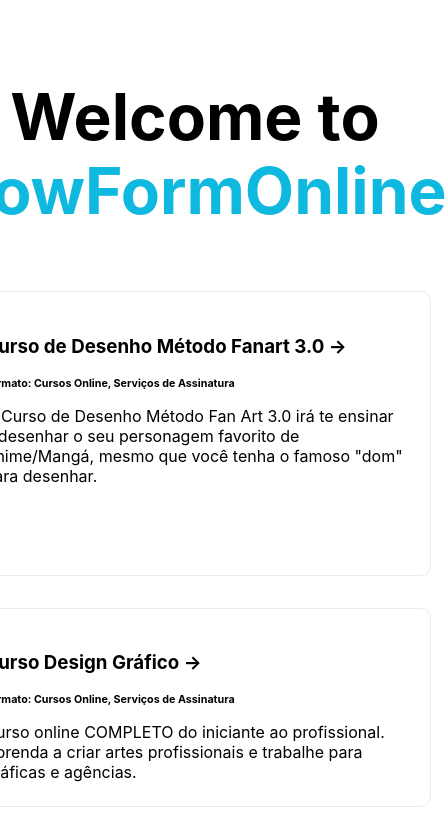
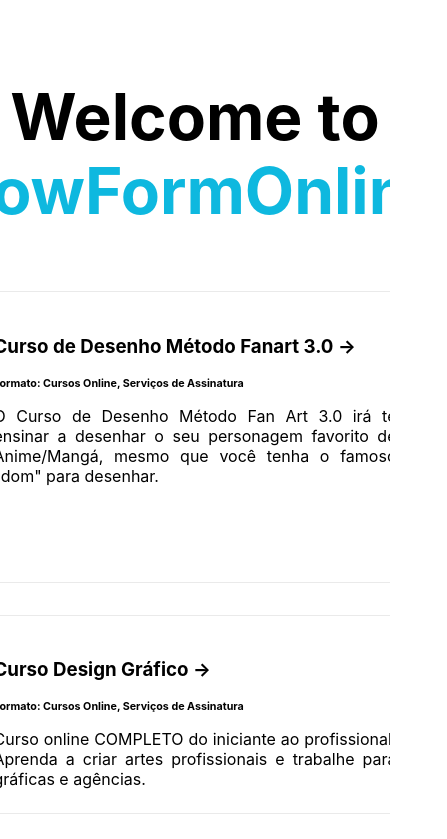
Before and after one commit to alefvieira/loja-de-cursos, a Next.js app: page / in a window 390 px wide. Shown: the top 839 px of the page, 447 px wide, since content can reach past the window. Built offline with nearby package versions, Linux system fonts and the light colour scheme.

Commit message:
Add files via upload

```diff
--- a/pages/index.js
+++ b/pages/index.js
@@ -171,7 +171,6 @@ export default function Home() {
       <footer className={styles.footer}>
         <a
           href="/"
-          target="_blank"
           rel="noopener noreferrer"
         >
           Powered by{' Álef Coutinho'}
--- a/styles/Home.module.css
+++ b/styles/Home.module.css
@@ -82,12 +82,12 @@
 }
 
 .card {
-  height: 300px;
+  height: 310px;
   border: #0eb8df solid 1px;
   margin: 1rem;
   flex-basis: 45%;
   padding: 1.5rem;
-  text-align: left;
+  text-align: justify;
   color: inherit;
   text-decoration: none;
   border: 1px solid #eaeaea;
@@ -124,6 +124,7 @@
   color: white;
   padding-top: 41px;
   font-weight: 700;
+  padding-bottom: 7px;
 }
 .card:hover p{
   font-size: 20px;
@@ -150,7 +151,12 @@
 
 @media (max-width: 600px) {
   .grid {
+
     width: 100%;
     flex-direction: column;
   }
+  .card{
+    width: 90%;
+    height: 310px;
+  }
 }
--- a/styles/globals.css
+++ b/styles/globals.css
@@ -2,8 +2,14 @@ html,
 body {
   padding: 0;
   margin: 0;
+  height: 100%;
+	overflow: auto;
   font-family: -apple-system, BlinkMacSystemFont, Segoe UI, Roboto, Oxygen,
     Ubuntu, Cantarell, Fira Sans, Droid Sans, Helvetica Neue, sans-serif;
+}
+body{
+  background-attachment: fixed;/*o Background é travado*/
+  overflow-x: hidden;/*remove a barra de rolagem horizontal*/
 }
 
 a {
```
